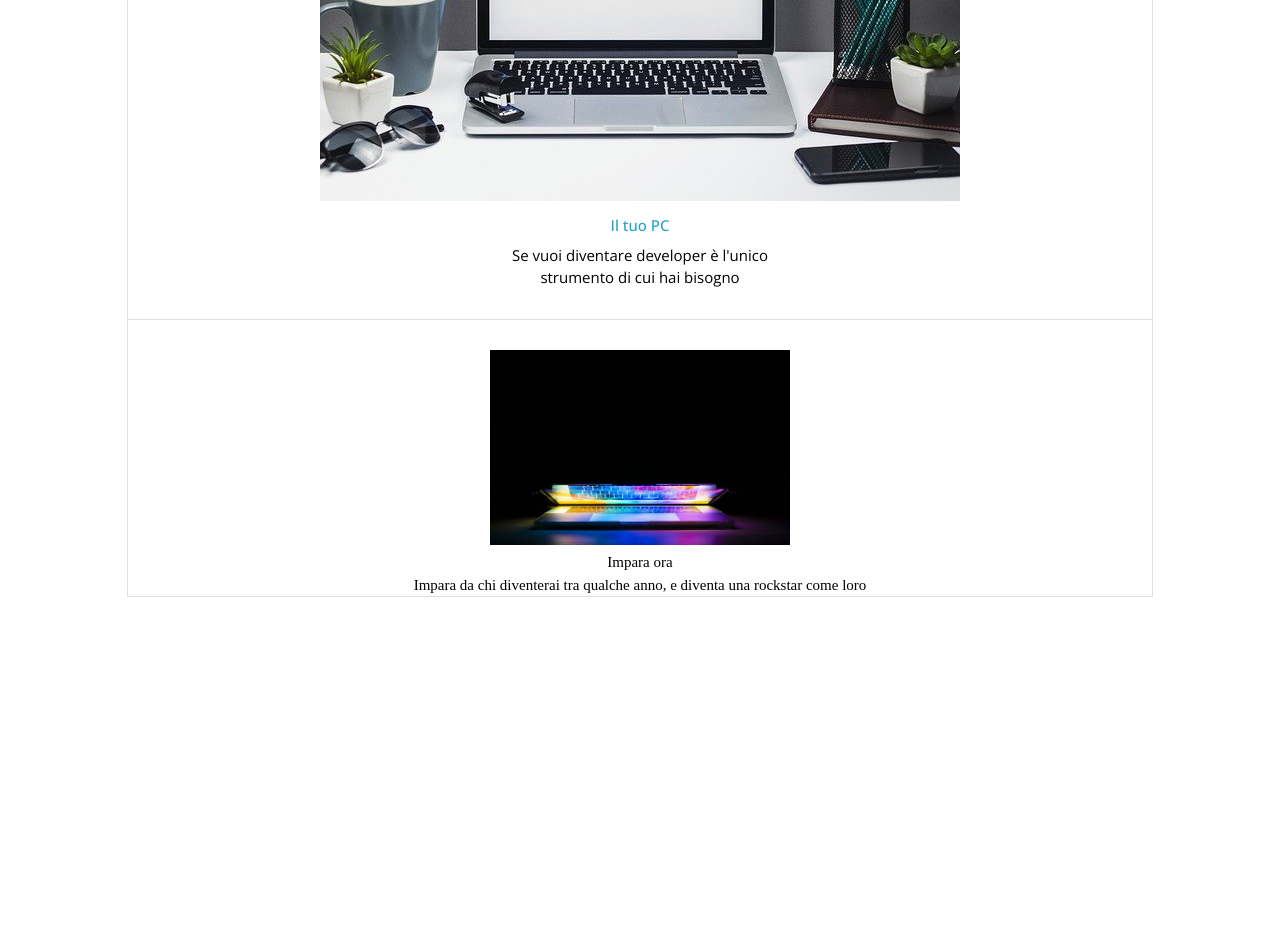
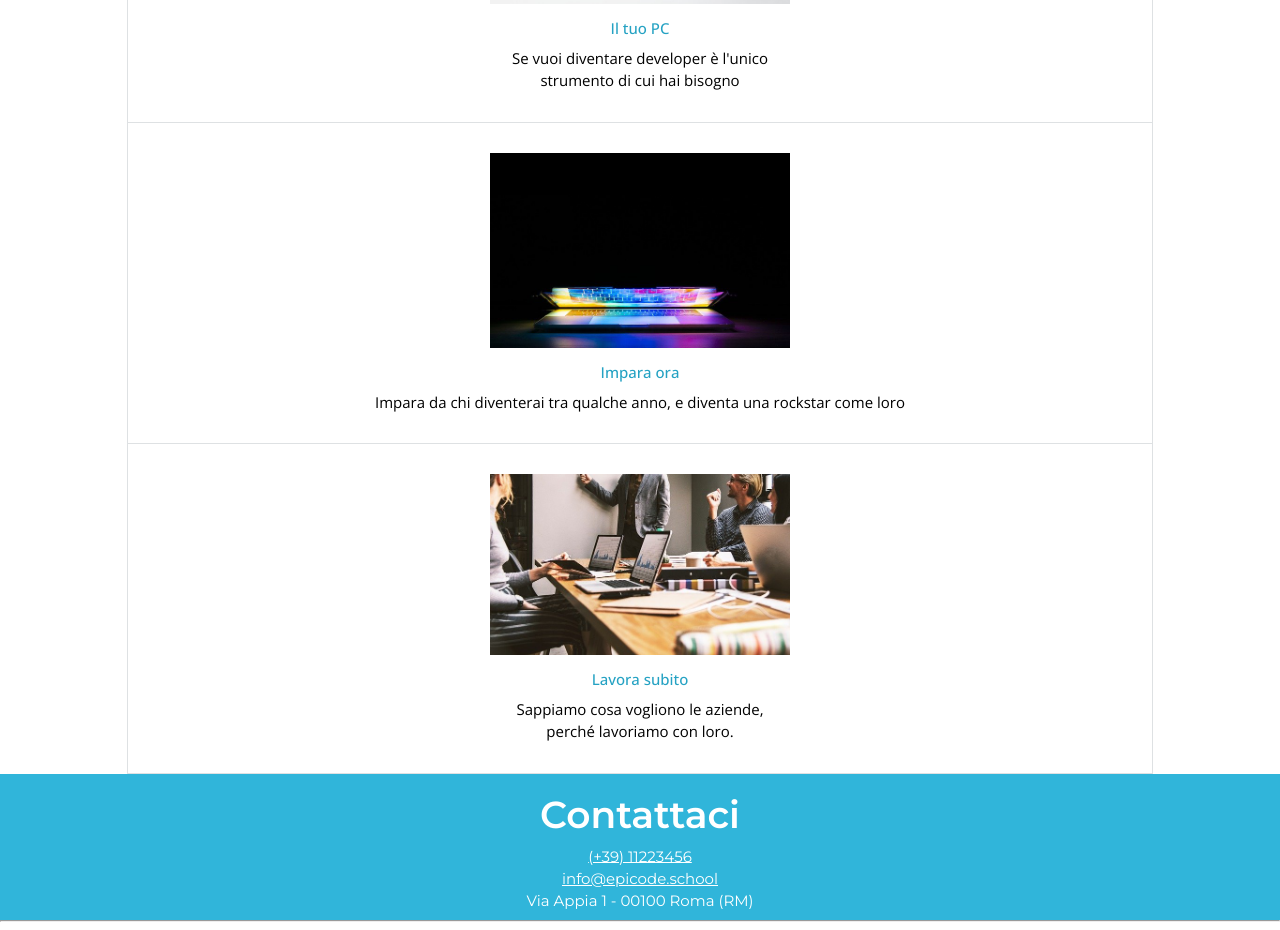
Before and after one commit to tommasopanciroli/PROJECT-U1-W1-D5, a plain HTML site: page index.html in a window 1280 px wide. Shown: the part 1560-2490 px from the top of the page. Before the commit the page ends 2157 px from the top, so only its background shows below. Drawn offline with nearby package versions, Linux system fonts and the light colour scheme.

Commit message:
adds new modify

```diff
--- a/assets/style.css
+++ b/assets/style.css
@@ -7,6 +7,7 @@ body {
     line-height: 1.5em;
     font-size: 1.5rem;
    font-family: #393d41 1.2rem 'Open Sans' interlinea 1.65;
+
 }
 
 header {
@@ -25,7 +26,7 @@ header img{
     }
 
 #banner {
-    width: 400px;
+    width: 500px;
     height: 280px;
     background-image: url(../images/banner.jpg);
     background-size: cover;
@@ -140,8 +141,9 @@ header img{
 
  .imguno {
     max-width: 100%;
-    width: 100px;
-    height: 200px;
+    width: 300px;
+    height: auto;
+    padding-top: 2em;
  }
 
  .secondaimmagine {
@@ -151,11 +153,72 @@ header img{
     border-right: solid 1px #dee1e3;
     margin-left: auto;
     margin-right: auto;
+    font-family: 'Open Sans';
+ }
+
+ .secondaimmagine > h3 {
+    color: #25a2c3;
+    font-weight: 500;
+    padding-bottom: 0.5em;
+    padding-top: 0.5em;
+ }
+
+ .secondaimmagine > p {
+    font-weight: 200;
+    padding-bottom: 2em;
  }
 
  .imgdue {
     max-width: 100%;
     width: 300px;
+    height: auto;
     padding-top: 2em;
+}
 
- }
+.terzaimmagine {
+    max-width: 80%;
+    border-bottom: solid 1px #dee1e3;
+    border-left: solid 1px #dee1e3;
+    border-right: solid 1px #dee1e3;
+    margin-left: auto;
+    margin-right: auto;
+    font-family: 'Open Sans';
+}
+
+.terzaimmagine > h3 {
+    color: #25a2c3;
+    font-weight: 500;
+    padding-bottom: 0.5em;
+    padding-top: 0.5em;
+}
+
+.terzaimmagine > p {
+    font-weight: 200;
+    padding-bottom: 2em;
+}
+
+.imgtre {
+    max-width: 100%;
+    width: 300px;
+    height: auto;
+    padding-top: 2em;
+}
+
+footer {
+    background-color: #30b5da;
+    color: white;
+    font-family: 'Montserrat';
+    padding-top: 2em;
+}
+
+footer h1 {
+    font-size: 2.5em;
+    font-weight: 600;
+    padding-bottom: 0.5em;
+}
+
+footer a {
+    color: white;
+    line-height: 1.5em;
+    padding: 1.5em;
+}
--- a/index.html
+++ b/index.html
@@ -84,7 +84,7 @@
         </div>
 
         <div class="primaimmagine">
-          <img .class:="imguno" src="./images/foto1.jpg" alt="pc" />
+          <img class="imguno" src="./images/foto1.jpg" alt="pc" />
           <h3>Il tuo PC</h3>
           <p>
             Se vuoi diventare developer è l'unico <br />
@@ -100,8 +100,23 @@
             come loro
           </p>
         </div>
+
+        <div class="terzaimmagine">
+            <img class="imgtre" src="./images/foto3.jpg" alt="meeting">
+            <h3>Lavora subito</h3>
+            <p>Sappiamo cosa vogliono le aziende, <br> perché lavoriamo con loro.
+            </p>
+        </div>
       </article>
     </main>
-    <footer></footer>
+    <footer>
+        <h1>Contattaci</h1>
+        <a href="">(+39) 11223456</a>
+        <br> <a href="mailto:info@epicode.school">info@epicode.school</a>
+        <br> <p>Via Appia 1 - 00100 Roma (RM)</p>
+        <div>
+            <hr>
+        </div>
+    </footer>
   </body>
 </html>
```
